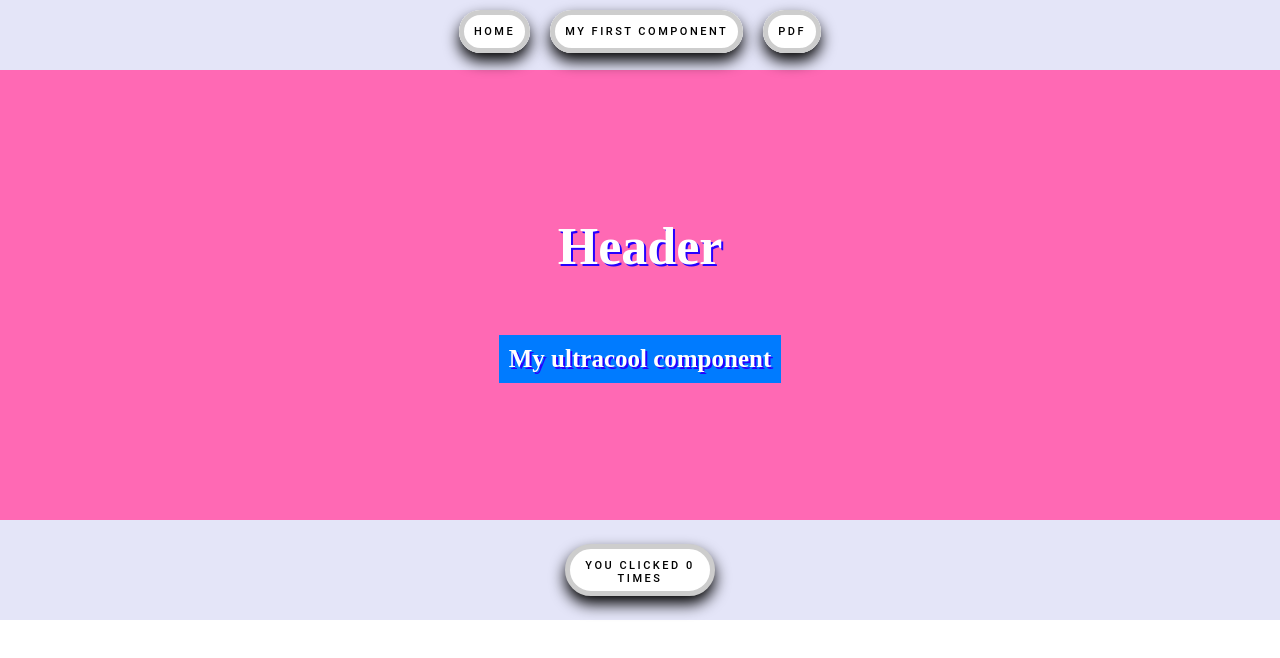
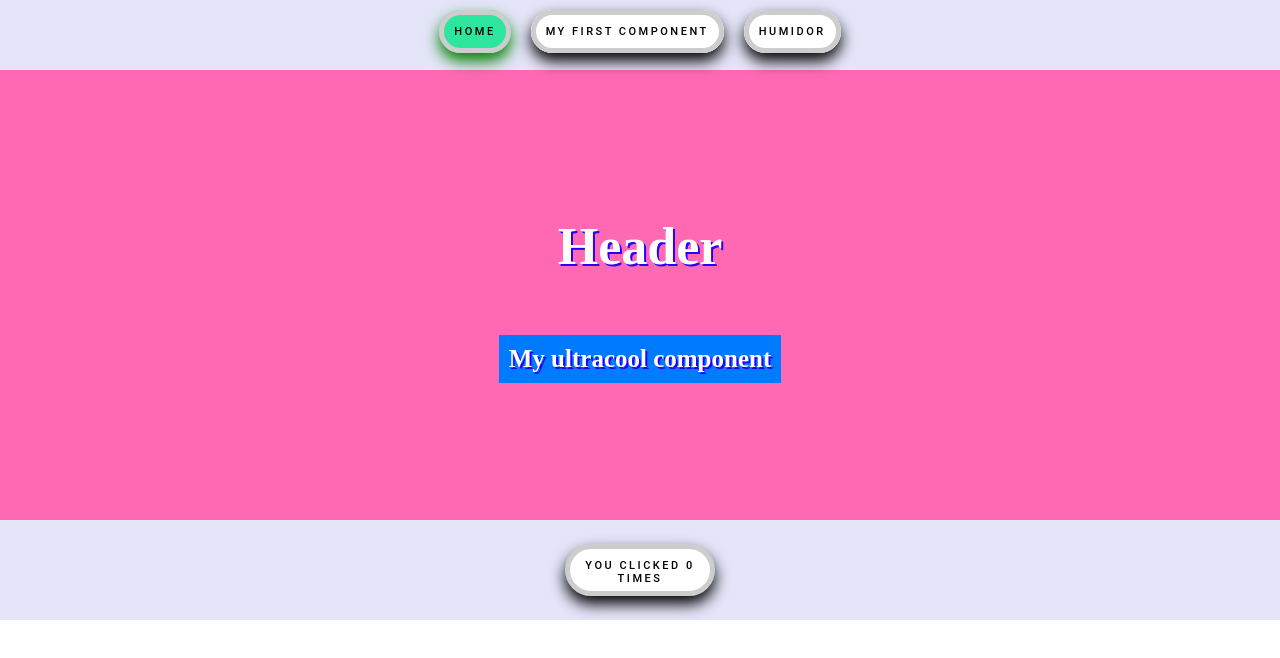
Before and after one commit to Supernuija/portfolio, a React (Create React App) app: page /#/ in a window 1280 px wide. In both pictures the pointer is over the link "HOME". Shown: the top 658 px of the page. Built offline with nearby package versions, Linux system fonts and the light colour scheme.

Commit message:
button update

```diff
--- a/src/index.tsx
+++ b/src/index.tsx
@@ -4,7 +4,7 @@ import App from './App';
 import reportWebVitals from './reportWebVitals';
 import './index.module.scss'
 import {
-  HashRouter as Router,
+  HashRouter as Router, // use this to solve url problem in github
   Routes,
   Route,
 } from "react-router-dom";
@@ -17,7 +17,7 @@ const root = ReactDOM.createRoot(
 );
 root.render(
   <React.StrictMode>
-    <Router>
+    <Router> {/* change this from browser router to plain router */}
       <Navbar/>
       <Routes>
         <Route path='/' element={<App />}></Route>
--- a/src/navbar/navbar.module.scss
+++ b/src/navbar/navbar.module.scss
@@ -8,6 +8,7 @@
     padding-bottom: 15px;
 
 }
+
 a {
     font-family: 'Roboto', sans-serif;
     font-size: 11px;
@@ -24,8 +25,8 @@ a {
     outline: none;
     padding: 10px;
     margin: 10px;
+  }
 
-  }
   .button:hover {
     background-color: #2EE59D;
     box-shadow: 0px 8px 15px rgba(0, 127, 0, 1);
@@ -34,5 +35,9 @@ a {
   }
   a:link { text-decoration: none; }
   a:visited { text-decoration: none; }
-  a:hover { text-decoration: none; }
+  a:hover {
+    background-color: #2EE59D;
+    box-shadow: 0px 8px 15px rgba(0, 127, 0, 1);
+    color: rgb(0, 0, 0);
+    transform: translateY(2px); }
   a:active { text-decoration: none; }
--- a/src/navbar/navbar.tsx
+++ b/src/navbar/navbar.tsx
@@ -13,7 +13,7 @@ const Navbar: React.FC<NavbarProps> = () => {
       <p className={styles.link}>
       <Link to ="/">Home</Link>
       <Link to ="First">My First Component</Link>
-      <a href={MyPdfFiles}>PDF</a>
+      <a href={MyPdfFiles} target='_blank' rel="noreferrer">Humidor</a>
       </p>
     </div>
   )
```
